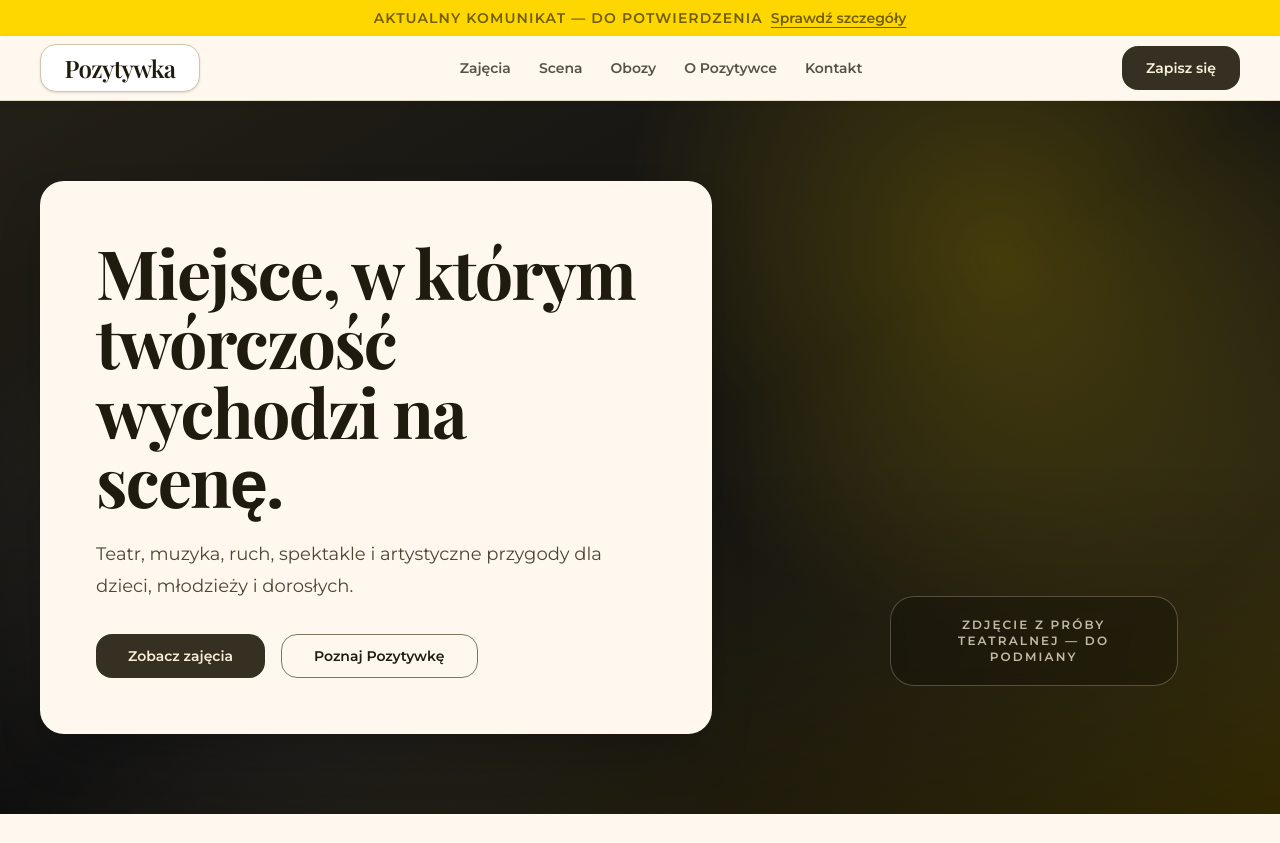
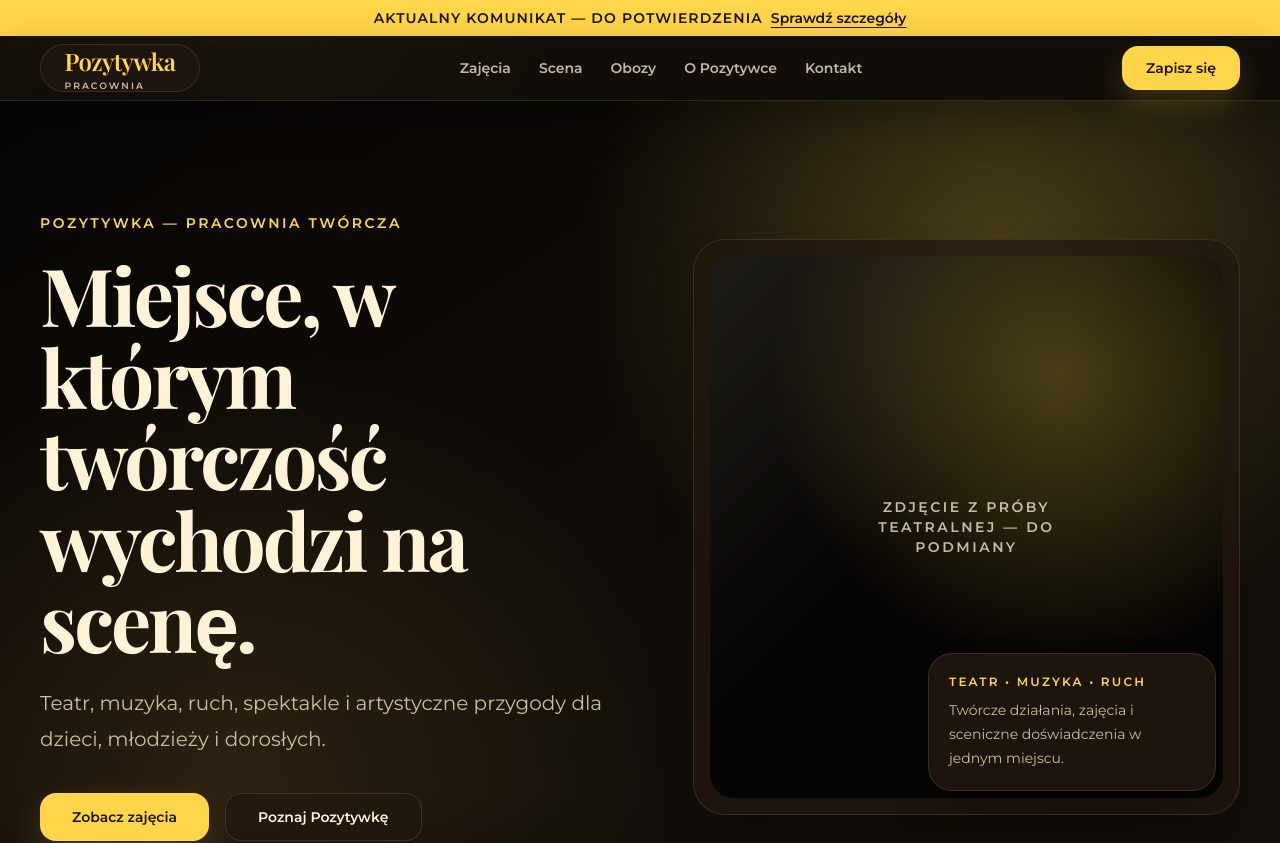
Before and after one commit to 3SM-Studio/pozytywka, a Next.js app in the folder apps/web/: page / in a window 1280 px wide. Shown: the top 843 px of the page. Built offline with nearby package versions, Linux system fonts and the light colour scheme; a web font is replaced by a local one.

Commit message:
fix: align homepage dark design

```diff
--- a/apps/web/src/app/globals.css
+++ b/apps/web/src/app/globals.css
@@ -50,43 +50,45 @@
 }
 
 :root {
-  --background: #fff8ef;
-  --foreground: #1f1b0e;
+  color-scheme: dark;
 
-  --card: #ffffff;
-  --card-foreground: #1f1b0e;
+  --background: #100d09;
+  --foreground: #fff3d7;
 
-  --primary: #705d00;
-  --primary-foreground: #ffffff;
-  --primary-container: #ffd700;
-  --primary-container-foreground: #705e00;
+  --card: #1e170f;
+  --card-foreground: #fff3d7;
 
-  --secondary: #5f5e5e;
-  --secondary-foreground: #ffffff;
+  --primary: #ffd54a;
+  --primary-foreground: #1c1406;
+  --primary-container: #ffd54a;
+  --primary-container-foreground: #1c1406;
 
-  --muted: #ebe2cc;
-  --muted-foreground: #4d4732;
+  --secondary: #d6c49f;
+  --secondary-foreground: #1c1406;
 
-  --accent: #ffd700;
-  --accent-foreground: #705e00;
+  --muted: #2b2115;
+  --muted-foreground: #cdbd98;
 
-  --border: #d0c6ab;
-  --input: #d0c6ab;
-  --ring: #705d00;
+  --accent: #ffb84d;
+  --accent-foreground: #1c1406;
 
-  --surface: #fff8ef;
-  --surface-muted: #f7edd7;
-  --surface-raised: #ffffff;
-  --surface-container-low: #fdf3dc;
-  --surface-container: #f7edd7;
-  --surface-container-high: #f1e7d1;
-  --surface-container-highest: #ebe2cc;
+  --border: #3c2f1f;
+  --input: #4b3a25;
+  --ring: #ffd54a;
 
-  --inverse-surface: #353021;
-  --inverse-surface-foreground: #faf0d9;
-  --outline: #7e775f;
-  --outline-variant: #d0c6ab;
-  --ink: #1a1a1a;
+  --surface: #15110c;
+  --surface-muted: #1b150e;
+  --surface-raised: #21180f;
+  --surface-container-low: #18130d;
+  --surface-container: #241b11;
+  --surface-container-high: #302416;
+  --surface-container-highest: #3b2b1a;
+
+  --inverse-surface: #080604;
+  --inverse-surface-foreground: #fff3d7;
+  --outline: #a88d58;
+  --outline-variant: #4a3924;
+  --ink: #080604;
 }
 
 @layer base {
@@ -100,7 +102,10 @@
 
   body {
     min-height: 100vh;
-    background: var(--background);
+    background:
+      radial-gradient(circle at 18% 0%, rgb(255 213 74 / 0.14), transparent 22rem),
+      radial-gradient(circle at 85% 12%, rgb(255 184 77 / 0.1), transparent 26rem),
+      linear-gradient(180deg, #141009 0%, var(--background) 36rem);
     color: var(--foreground);
     overflow-x: hidden;
     font-family: var(--font-sans);
--- a/apps/web/src/components/home/hero-section.tsx
+++ b/apps/web/src/components/home/hero-section.tsx
@@ -8,42 +8,61 @@ export function HeroSection({content}: HeroSectionProps) {
   return (
     <section
       id="top"
-      className="bg-inverse-surface text-inverse-surface-foreground relative isolate flex min-h-[78vh] items-center overflow-hidden px-5 py-20 md:min-h-[80vh]"
+      className="bg-background text-foreground relative isolate overflow-hidden px-5 py-20 md:py-28"
     >
       <div className="absolute inset-0 -z-10">
-        <div className="from-inverse-surface via-ink to-primary h-full w-full bg-gradient-to-br" />
-        <div className="absolute inset-0 bg-[radial-gradient(circle_at_78%_22%,rgba(255,215,0,0.35),transparent_24rem),radial-gradient(circle_at_24%_78%,rgba(255,248,239,0.16),transparent_28rem)]" />
-        <div className="absolute inset-0 bg-black/35" />
-        <div className="absolute inset-x-0 bottom-0 h-1/2 bg-gradient-to-t from-black/35 to-transparent" />
+        <div className="from-ink via-background to-surface h-full w-full bg-gradient-to-br" />
+        <div className="absolute inset-0 bg-[radial-gradient(circle_at_78%_18%,rgba(255,213,74,0.24),transparent_26rem),radial-gradient(circle_at_18%_80%,rgba(255,184,77,0.12),transparent_28rem)]" />
+        <div className="from-background absolute inset-x-0 bottom-0 h-40 bg-gradient-to-t to-transparent" />
       </div>
 
-      <div className="w-container relative z-10 mx-auto flex min-h-[58vh] items-center">
-        <div className="bg-surface text-foreground max-w-2xl rounded-2xl p-8 shadow-2xl md:p-12 lg:p-14">
-          <h1 className="font-serif text-[2.65rem] leading-[1.08] font-bold tracking-[-0.025em] md:text-[4.25rem] md:leading-[1.02]">
+      <div className="w-container relative z-10 mx-auto grid min-h-[68vh] items-center gap-12 lg:grid-cols-[1.05fr_0.95fr]">
+        <div className="max-w-3xl">
+          <p className="text-primary mb-5 text-sm font-semibold tracking-[0.18em] uppercase">
+            Pozytywka — Pracownia Twórcza
+          </p>
+          <h1 className="font-serif text-[3rem] leading-[1.02] font-bold tracking-[-0.035em] md:text-[5rem]">
             {content.title}
           </h1>
-          <p className="text-muted-foreground mt-6 max-w-xl text-lg leading-8">
+          <p className="text-muted-foreground mt-6 max-w-2xl text-lg leading-8 md:text-xl md:leading-9">
             {content.description}
           </p>
-          <div className="mt-8 flex flex-col gap-4 sm:flex-row">
+          <div className="mt-9 flex flex-col gap-4 sm:flex-row">
             <a
               href={content.primaryAction.href}
-              className="bg-inverse-surface text-inverse-surface-foreground hover:bg-primary hover:text-primary-foreground inline-flex min-h-11 items-center justify-center rounded-lg px-8 text-sm font-semibold transition-colors"
+              className="bg-primary-container text-primary-container-foreground hover:bg-primary inline-flex min-h-12 items-center justify-center rounded-lg px-8 text-sm font-semibold shadow-[0_18px_38px_rgba(255,213,74,0.18)] transition-colors"
             >
               {content.primaryAction.label}
             </a>
             <a
               href={content.secondaryAction.href}
-              className="border-outline bg-surface text-foreground hover:bg-surface-container-high inline-flex min-h-11 items-center justify-center rounded-lg border px-8 text-sm font-semibold transition-colors"
+              className="border-outline-variant/80 bg-surface-raised/70 text-foreground hover:bg-surface-container inline-flex min-h-12 items-center justify-center rounded-lg border px-8 text-sm font-semibold transition-colors"
             >
               {content.secondaryAction.label}
             </a>
           </div>
         </div>
-      </div>
 
-      <div className="border-inverse-surface-foreground/25 text-inverse-surface-foreground/75 absolute right-[8%] bottom-[18%] hidden max-w-[18rem] rounded-xl border bg-black/20 px-6 py-5 text-center text-xs font-semibold tracking-[0.18em] uppercase backdrop-blur-sm lg:block">
-        {content.mediaLabel}
+        <div className="relative min-h-[28rem] lg:min-h-[36rem]">
+          <div className="border-outline-variant/70 bg-surface-raised/70 absolute inset-0 overflow-hidden rounded-[2rem] border p-4 shadow-2xl backdrop-blur">
+            <div className="bg-ink relative grid h-full place-items-center overflow-hidden rounded-[1.5rem]">
+              <div className="absolute inset-0 bg-[radial-gradient(circle_at_68%_22%,rgba(255,213,74,0.34),transparent_18rem),linear-gradient(135deg,rgba(255,243,215,0.12),transparent_44%)]" />
+              <div className="absolute inset-0 bg-black/20" />
+              <p className="text-inverse-surface-foreground/75 relative max-w-xs px-6 text-center text-sm font-semibold tracking-[0.18em] uppercase">
+                {content.mediaLabel}
+              </p>
+            </div>
+          </div>
+
+          <div className="border-outline-variant/70 bg-surface-raised/90 absolute right-6 bottom-6 left-6 rounded-2xl border p-5 shadow-2xl backdrop-blur sm:left-auto sm:w-72">
+            <p className="text-primary text-xs font-semibold tracking-[0.18em] uppercase">
+              Teatr • Muzyka • Ruch
+            </p>
+            <p className="text-muted-foreground mt-2 text-sm leading-6">
+              Twórcze działania, zajęcia i sceniczne doświadczenia w jednym miejscu.
+            </p>
+          </div>
+        </div>
       </div>
     </section>
   )
--- a/apps/web/src/components/layout/section-header.tsx
+++ b/apps/web/src/components/layout/section-header.tsx
@@ -11,7 +11,7 @@ export function SectionHeader({eyebrow, title, description, align = 'left'}: Sec
   return (
     <div className={`max-w-3xl ${alignment}`}>
       {eyebrow ? (
-        <p className="text-primary mb-3 text-sm font-semibold tracking-[0.14em] uppercase">
+        <p className="text-primary mb-4 text-sm font-semibold tracking-[0.16em] uppercase">
           {eyebrow}
         </p>
       ) : null}
@@ -38,7 +38,7 @@ export function SectionShell({
     default: 'bg-background',
     muted: 'bg-surface-container-low',
     surface: 'bg-surface',
-    ink: 'bg-inverse-surface text-inverse-surface-foreground',
+    ink: 'bg-ink text-inverse-surface-foreground',
   }[tone]
 
   return (
--- a/apps/web/src/components/site/announcement-bar.tsx
+++ b/apps/web/src/components/site/announcement-bar.tsx
@@ -6,7 +6,7 @@ type AnnouncementBarProps = {
 
 export function AnnouncementBar({content}: AnnouncementBarProps) {
   return (
-    <div className="bg-primary-container text-primary-container-foreground px-5 py-2 text-center text-sm font-semibold">
+    <div className="bg-primary-container text-primary-container-foreground px-5 py-2 text-center text-sm font-semibold shadow-[0_1px_0_rgba(255,255,255,0.08)_inset]">
       <span className="mr-2 tracking-[0.08em] uppercase">{content.message}</span>
       <a
         href={content.action.href}
--- a/apps/web/src/components/site/site-header.tsx
+++ b/apps/web/src/components/site/site-header.tsx
@@ -7,7 +7,7 @@ type SiteHeaderProps = {
 
 export function SiteHeader({navigation}: SiteHeaderProps) {
   return (
-    <header className="border-outline-variant/60 bg-background sticky top-0 z-50 w-full border-b shadow-[0_1px_10px_rgba(31,27,14,0.06)]">
+    <header className="border-outline-variant/60 bg-background/85 supports-[backdrop-filter]:bg-background/75 sticky top-0 z-50 w-full border-b shadow-[0_18px_40px_rgba(0,0,0,0.28)] backdrop-blur">
       <div className="w-container mx-auto flex min-h-16 items-center justify-between gap-6">
         <a href="#top" className="flex items-center gap-3" aria-label="Pozytywka — strona główna">
           <SiteLogo size="header" />
@@ -18,7 +18,7 @@ export function SiteHeader({navigation}: SiteHeaderProps) {
             <a
               key={item.href}
               href={item.href}
-              className="text-foreground/75 hover:text-foreground text-sm font-semibold transition"
+              className="text-foreground/75 hover:text-primary text-sm font-semibold transition"
             >
               {item.label}
             </a>
@@ -27,16 +27,16 @@ export function SiteHeader({navigation}: SiteHeaderProps) {
 
         <a
           href="#kontakt"
-          className="bg-inverse-surface text-inverse-surface-foreground hover:bg-primary hover:text-primary-foreground inline-flex min-h-11 items-center justify-center rounded-lg px-6 text-sm font-semibold transition-colors max-md:hidden"
+          className="bg-primary-container text-primary-container-foreground hover:bg-primary inline-flex min-h-11 items-center justify-center rounded-lg px-6 text-sm font-semibold shadow-[0_14px_30px_rgba(255,213,74,0.18)] transition-colors max-md:hidden"
         >
           Zapisz się
         </a>
 
         <details className="group relative md:hidden">
-          <summary className="border-outline bg-surface-raised flex min-h-11 cursor-pointer list-none items-center rounded-lg border px-4 text-sm font-semibold marker:hidden">
+          <summary className="border-outline-variant bg-surface-raised flex min-h-11 cursor-pointer list-none items-center rounded-lg border px-4 text-sm font-semibold marker:hidden">
             Menu
           </summary>
-          <div className="border-outline-variant bg-surface-raised absolute top-14 right-0 w-72 rounded-2xl border p-3 shadow-xl">
+          <div className="border-outline-variant bg-surface-raised absolute top-14 right-0 w-72 rounded-2xl border p-3 shadow-2xl">
             <nav aria-label="Nawigacja mobilna" className="grid gap-1">
               {navigation.map((item) => (
                 <a
@@ -49,7 +49,7 @@ export function SiteHeader({navigation}: SiteHeaderProps) {
               ))}
               <a
                 href="#kontakt"
-                className="bg-inverse-surface text-inverse-surface-foreground mt-2 rounded-lg px-4 py-3 text-sm font-bold"
+                className="bg-primary-container text-primary-container-foreground mt-2 rounded-lg px-4 py-3 text-sm font-bold"
               >
                 Zapisz się
               </a>
--- a/apps/web/src/components/site/site-logo.tsx
+++ b/apps/web/src/components/site/site-logo.tsx
@@ -5,13 +5,18 @@ type SiteLogoProps = {
 export function SiteLogo({size = 'header'}: SiteLogoProps) {
   const boxClass =
     size === 'footer'
-      ? 'border-outline-variant bg-surface-raised grid h-14 w-44 place-items-center rounded-lg border px-4 shadow-sm'
-      : 'border-outline-variant bg-surface-raised grid h-12 w-40 place-items-center rounded-lg border px-4 text-left shadow-sm'
+      ? 'border-outline-variant/70 bg-surface-raised/80 grid h-14 w-44 place-items-center rounded-xl border px-4 shadow-[0_18px_40px_rgba(0,0,0,0.22)]'
+      : 'border-outline-variant/70 bg-surface-raised/80 grid h-12 w-40 place-items-center rounded-xl border px-4 text-left shadow-[0_14px_30px_rgba(0,0,0,0.2)] backdrop-blur'
 
   return (
     <span className={boxClass}>
       <span className="flex flex-col leading-none">
-        <span className="font-serif text-2xl font-semibold tracking-tight">Pozytywka</span>
+        <span className="text-primary font-serif text-2xl font-semibold tracking-tight">
+          Pozytywka
+        </span>
+        <span className="text-muted-foreground mt-1 text-[0.58rem] font-semibold tracking-[0.22em] uppercase">
+          Pracownia
+        </span>
       </span>
     </span>
   )
```
Also changed, not shown: apps/web/src/components/home/camp-section.tsx (+7 -6 lines), apps/web/src/components/site/site-footer.tsx (+12 -9 lines).
